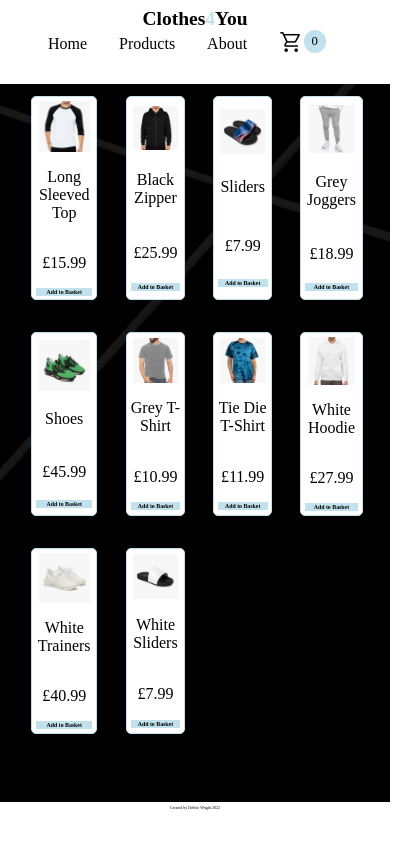
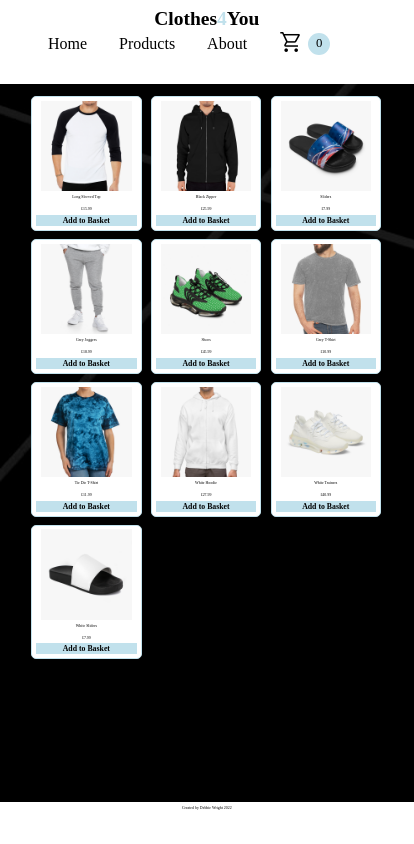
Before and after one commit to dwright1989/shopping-cart, a React (Create React App) app: page /shop in a window 390 px wide. Shown: the whole page, 414 px wide, since content can reach past the window. Built offline with nearby package versions, Linux system fonts and the light colour scheme; a web font is replaced by a local one.

Commit message:
CSS changes for products page

```diff
--- a/src/App.css
+++ b/src/App.css
@@ -25,7 +25,7 @@ body{
 #mainContent{
   min-height: 100vh;
   display: grid;
-  grid-template-rows: 12% 83% 5%;
+  grid-template-rows: auto 1fr auto;
 }
 
 .page{
@@ -216,8 +216,9 @@ MEDIA QUERIES FOR MOBILE DEVICES
     margin: 2vw 0 0 0;
   }
   #basketQuantity{
-    top: 1.1rem;
-    right: 4rem;
+    top: 0rem;
+    position: relative;
+    margin: 0rem 0rem 0rem 0.5rem;
   }
 
   /*HOME*/
@@ -233,4 +234,18 @@ MEDIA QUERIES FOR MOBILE DEVICES
     font-size: 5vw;
     padding: 2vw 2vw;
   }
+
+  /*PRODUCTS*/
+  #products{
+    grid-template-columns: repeat(3, 1fr);
+    gap: 0.5rem;
+  }
+
+  #card>p{
+    font-size: 1vw;
+  }
+  #card>button{
+    font-size: 2vw;
+  }
+
 }
```
